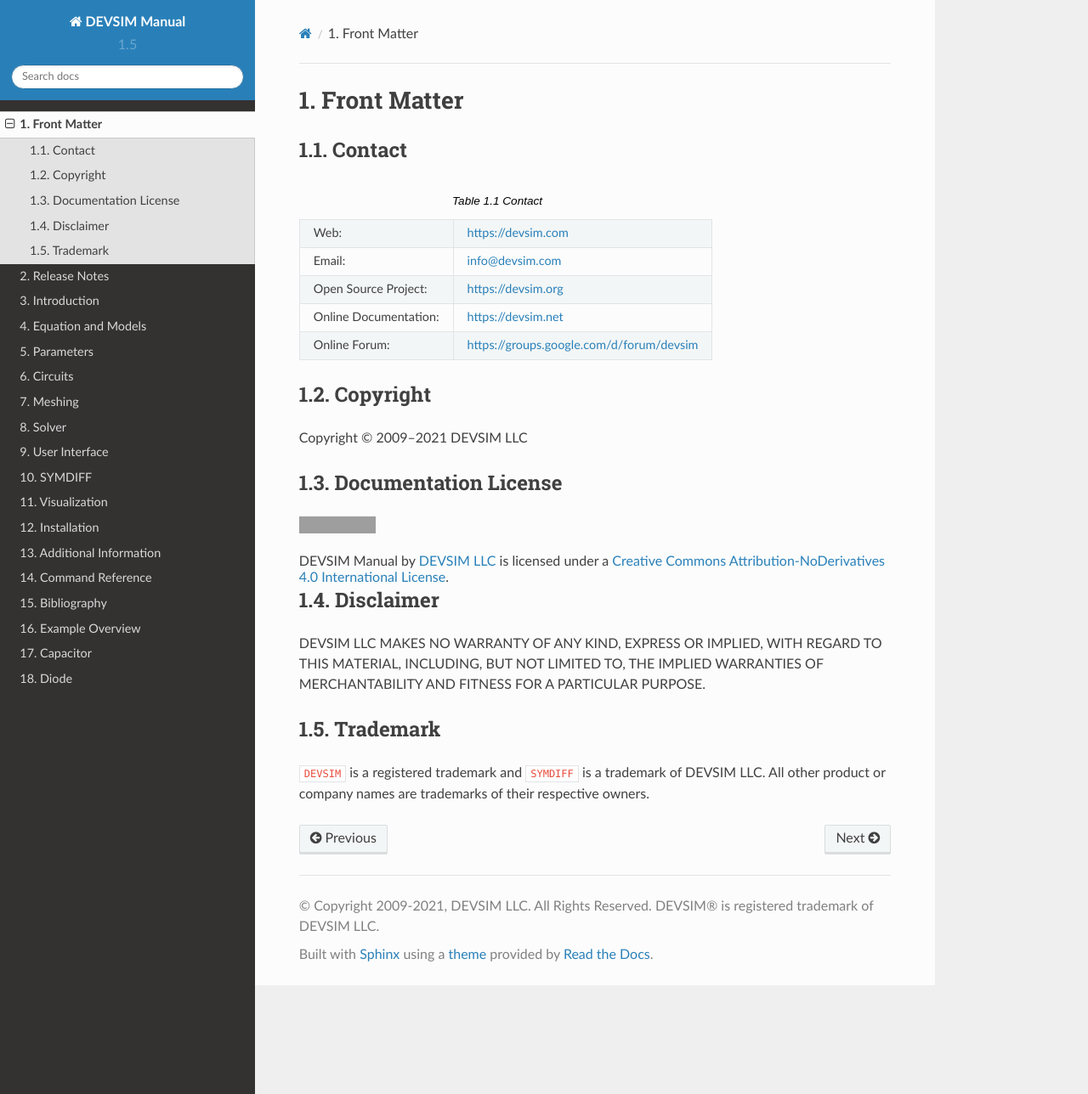
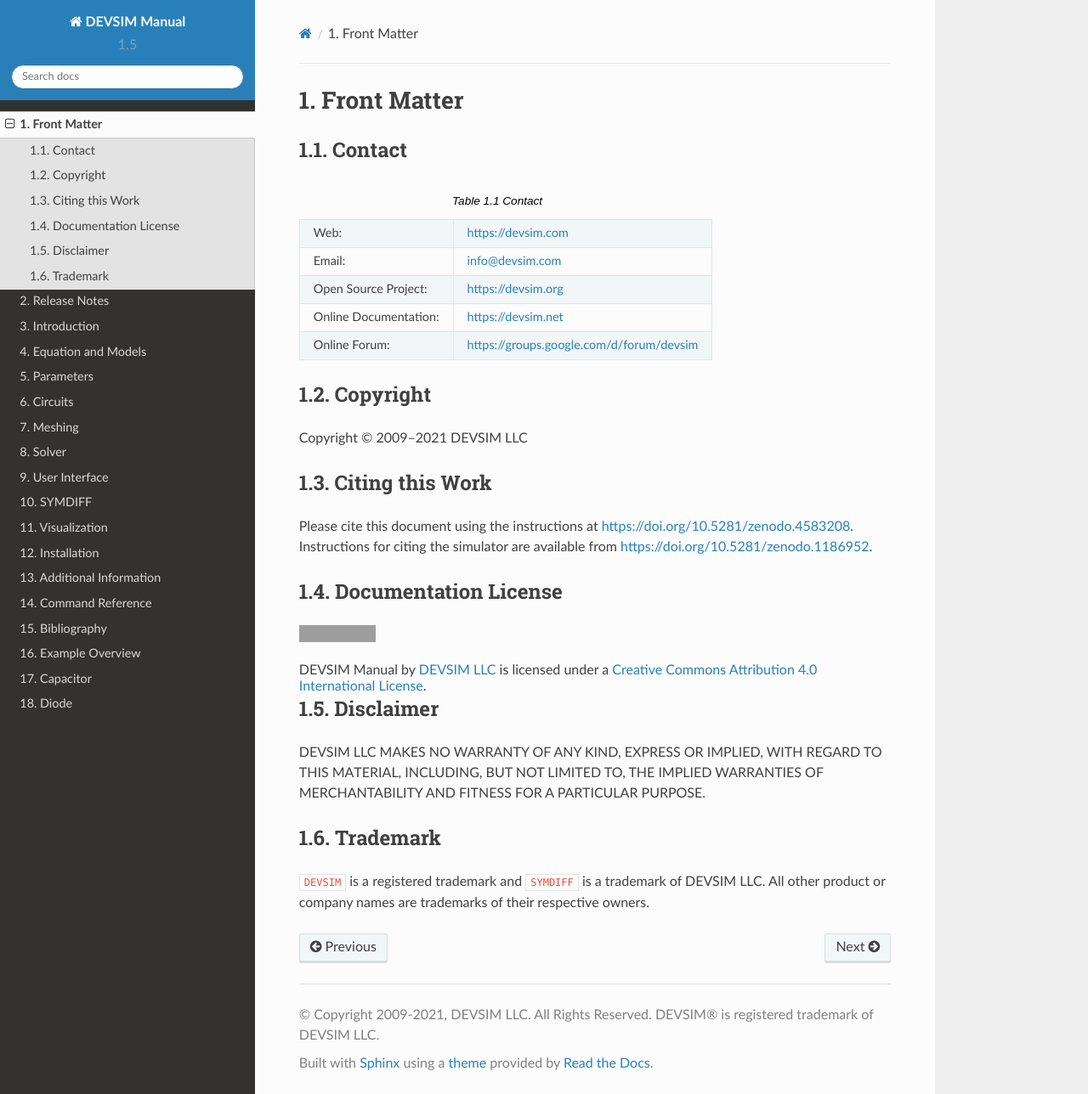
Before and after one commit to devsim/devsim_documentation, a Sphinx documentation site: the page built from sphinx/source/frontmatter.rst, in a window 1280 px wide and 1288 px high. Shown: the whole window at 85% size. Built offline with Sphinx 7.4.7 and the Read the Docs theme 2.0.0, drawn with Linux system fonts in a browser that asks for light colours; grey boxes are pictures that could not be loaded.

Commit message:
update citation instructions

```diff
--- a/sphinx/source/frontmatter.rst
+++ b/sphinx/source/frontmatter.rst
@@ -24,20 +24,28 @@
 
 |mycopyright|
 
+.. _sec__citation:
+
+Citing this Work
+~~~~~~~~~~~~~~~~
+
+Please cite this document using the instructions at `https://doi.org/10.5281/zenodo.4583208 <https://doi.org/10.5281/zenodo.4583208>`__.  Instructions for citing the simulator are available from `https://doi.org/10.5281/zenodo.1186952 <https://doi.org/10.5281/zenodo.1186952>`__.
+
+.. _sec__documentationlicense:
+
 Documentation License
 ~~~~~~~~~~~~~~~~~~~~~
 
 .. raw:: html
 
-  <a rel="license" href="http://creativecommons.org/licenses/by-nd/4.0/"><img alt="Creative Commons License" style="border-width:0" src="https://i.creativecommons.org/l/by-nd/4.0/88x31.png" /></a><br /><span xmlns:dct="http://purl.org/dc/terms/" href="http://purl.org/dc/dcmitype/Text" property="dct:title" rel="dct:type">DEVSIM Manual</span> by <a xmlns:cc="http://creativecommons.org/ns#" href="https://devsim.com" property="cc:attributionName" rel="cc:attributionURL">DEVSIM LLC</a> is licensed under a <a rel="license" href="http://creativecommons.org/licenses/by-nd/4.0/">Creative Commons Attribution-NoDerivatives 4.0 International License</a>.
+  <a rel="license" href="http://creativecommons.org/licenses/by/4.0/"><img alt="Creative Commons License" style="border-width:0" src="https://i.creativecommons.org/l/by/4.0/88x31.png" /></a><br /><span xmlns:dct="http://purl.org/dc/terms/" href="http://purl.org/dc/dcmitype/Text" property="dct:title" rel="dct:type">DEVSIM Manual</span> by <a xmlns:cc="http://creativecommons.org/ns#" href="https://devsim.com" property="cc:attributionName" rel="cc:attributionURL">DEVSIM LLC</a> is licensed under a <a rel="license" href="http://creativecommons.org/licenses/by/4.0/">Creative Commons Attribution 4.0 International License</a>.
 
 .. only:: latex
 
-  This work is licensed under the Creative Commons Attribution-NoDerivatives 4.0 International License. To view a copy of this license, visit http://creativecommons.org/licenses/by-nd/4.0/.
+  This work is licensed under the Creative Commons Attribution 4.0 International License. To view a copy of this license, visit http://creativecommons.org/licenses/by/4.0/.
 
 Disclaimer
 ~~~~~~~~~~
-
 
 |devsimllc| MAKES NO WARRANTY OF ANY KIND, EXPRESS OR IMPLIED, WITH REGARD TO THIS MATERIAL, INCLUDING, BUT NOT LIMITED TO, THE IMPLIED WARRANTIES OF MERCHANTABILITY AND FITNESS FOR A PARTICULAR PURPOSE.
 
--- a/sphinx/source/index.rst
+++ b/sphinx/source/index.rst
@@ -8,7 +8,7 @@
 
 .. only:: html
 
-  This is the manual for the DEVSIM TCAD Semiconductor Device Simulator.  For more information, please visit `https://devsim.org <https://devsim.org>`__.  Links to the PDF version and other documents is available from `https://devsim.org/introduction.html#documentation <https://devsim.org/introduction.html#documentation>`__.  Please cite this work using the instructions at `https://doi.org/10.5281/zenodo.4583208 <https://doi.org/10.5281/zenodo.4583208>`__.
+  This is the manual for the DEVSIM TCAD Semiconductor Device Simulator.  For more information, please visit `https://devsim.org <https://devsim.org>`__.  Links to the PDF version and other documents are available from `https://devsim.org/introduction.html#documentation <https://devsim.org/introduction.html#documentation>`__.  *Please cite the manual or simulator using the instructions in* :ref:`sec__citation`.
 
   Contents:
 
--- a/sphinx/source/releasenotes.rst
+++ b/sphinx/source/releasenotes.rst
@@ -8,6 +8,11 @@
 ~~~~~~~~~~~~
 
 |devsim| download and installation instructions are located in :ref:`sec__installation`.  The following sections list bug fixes and enhancements over time.  Contact information is listed in :ref:`Contact`.
+
+Next Release
+~~~~~~~~~~~~
+
+The :ref:`sec__citation` section has been added to the manual with information on how to cite the manual and the simulator.  The license terms have been changed in :ref:`sec__documentationlicense` so that derivative works are allowed.
 
 Release 1.5.1
 ~~~~~~~~~~~~~~
```
